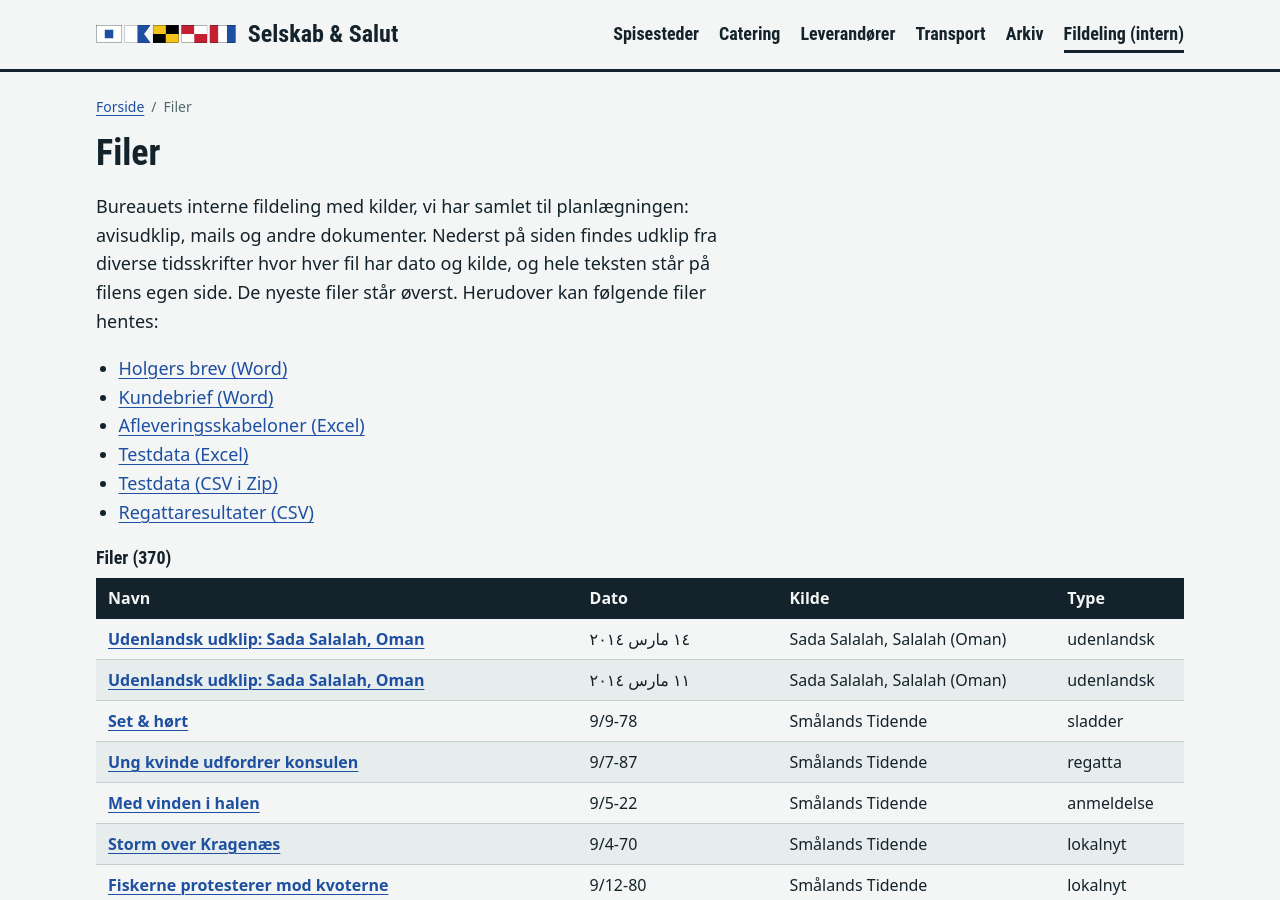
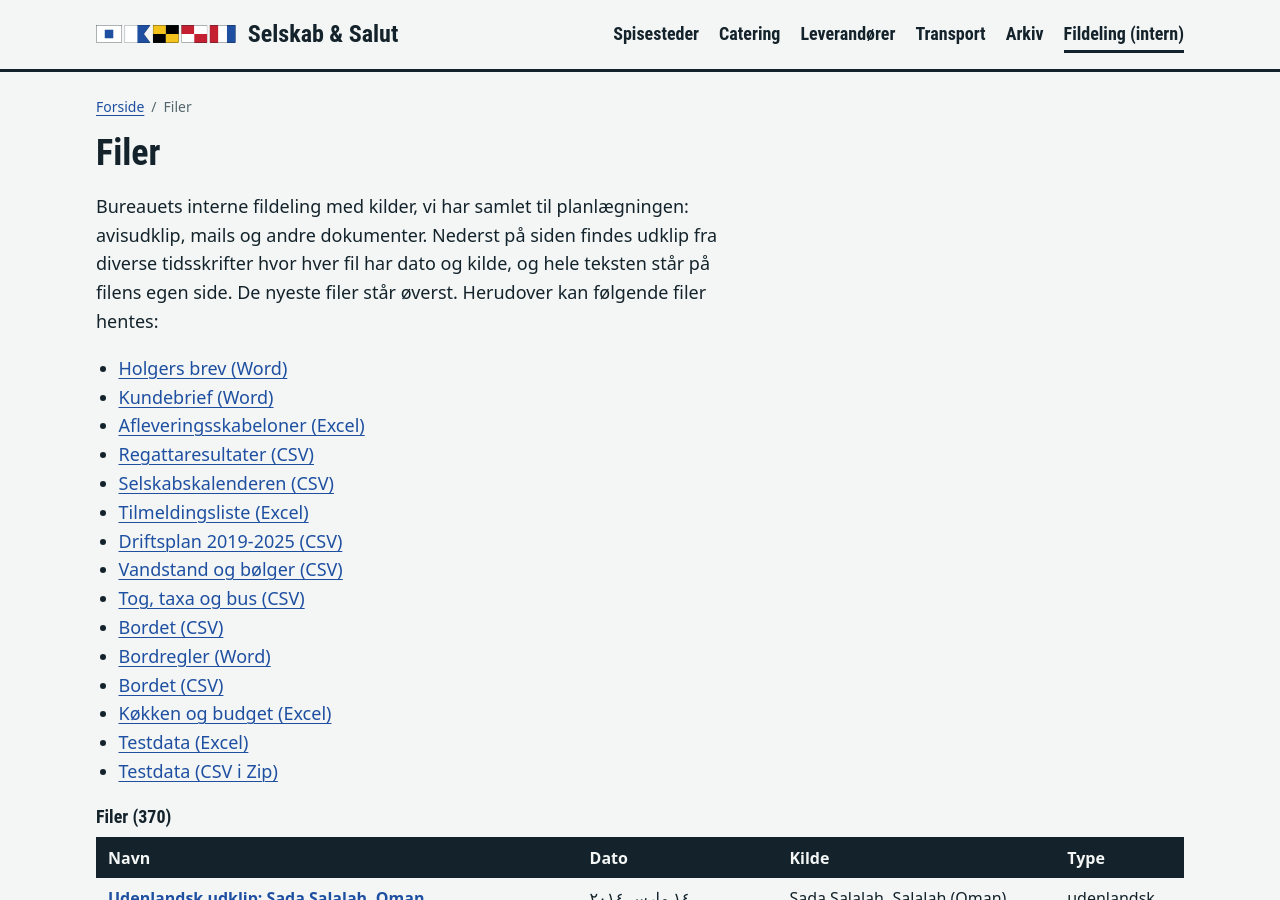
Before and after one commit to selskabogsalut/selskabogsalut.github.io, a Jekyll site: the page built from fildeling.md, in a window 1280 px wide and 900 px high. Built offline with Jekyll 4.4.1, drawn with Linux system fonts in a browser that asks for light colours.

Commit message:
Adding more files

```diff
--- a/fildeling.md
+++ b/fildeling.md
@@ -10,6 +10,15 @@ Bureauets interne fildeling med kilder, vi har samlet til planlægningen: avisud
 - <a href="/assets/filer/Holgers_brev.docx" download>Holgers brev (Word)</a>
 - <a href="/assets/filer/Kundebrief.docx" download>Kundebrief (Word)</a>
 - <a href="/assets/filer/Afleveringsskabeloner.xlsx" download>Afleveringsskabeloner (Excel)</a>
+- <a href="/assets/filer/Smaalandsregattaen_1970-2026_til_D4.csv" download>Regattaresultater (CSV)</a>
+- <a href="/assets/filer/Selskabskalenderen.csv" download>Selskabskalenderen (CSV)</a>
+- <a href="/assets/filer/Tilmeldingsliste.xlsx" download>Tilmeldingsliste (Excel)</a>
+- <a href="/assets/filer/Driftsplan_2019-2025.csv" download>Driftsplan 2019-2025 (CSV)</a>
+- <a href="/assets/filer/Vandstand_og_boelger.csv" download>Vandstand og bølger (CSV)</a>
+- <a href="/assets/filer/Tog_taxa_bus.csv" download>Tog, taxa og bus (CSV)</a>
+- <a href="/assets/filer/Bordet.csv" download>Bordet (CSV)</a>
+- <a href="/assets/filer/Bordregler.docx" download>Bordregler (Word)</a>
+- <a href="/assets/filer/Bordet.csv" download>Bordet (CSV)</a>
+- <a href="/assets/filer/Koekken_og_budget.xlsx" download>Køkken og budget (Excel)</a>
 - <a href="/assets/filer/Testdata.xlsx" download>Testdata (Excel)</a>
 - <a href="/assets/filer/Testdata_csv.zip" download>Testdata (CSV i Zip)</a>
-- <a href="/assets/filer/Smaalandsregattaen_1970-2026_til_D4.csv" download>Regattaresultater (CSV)</a>
```
